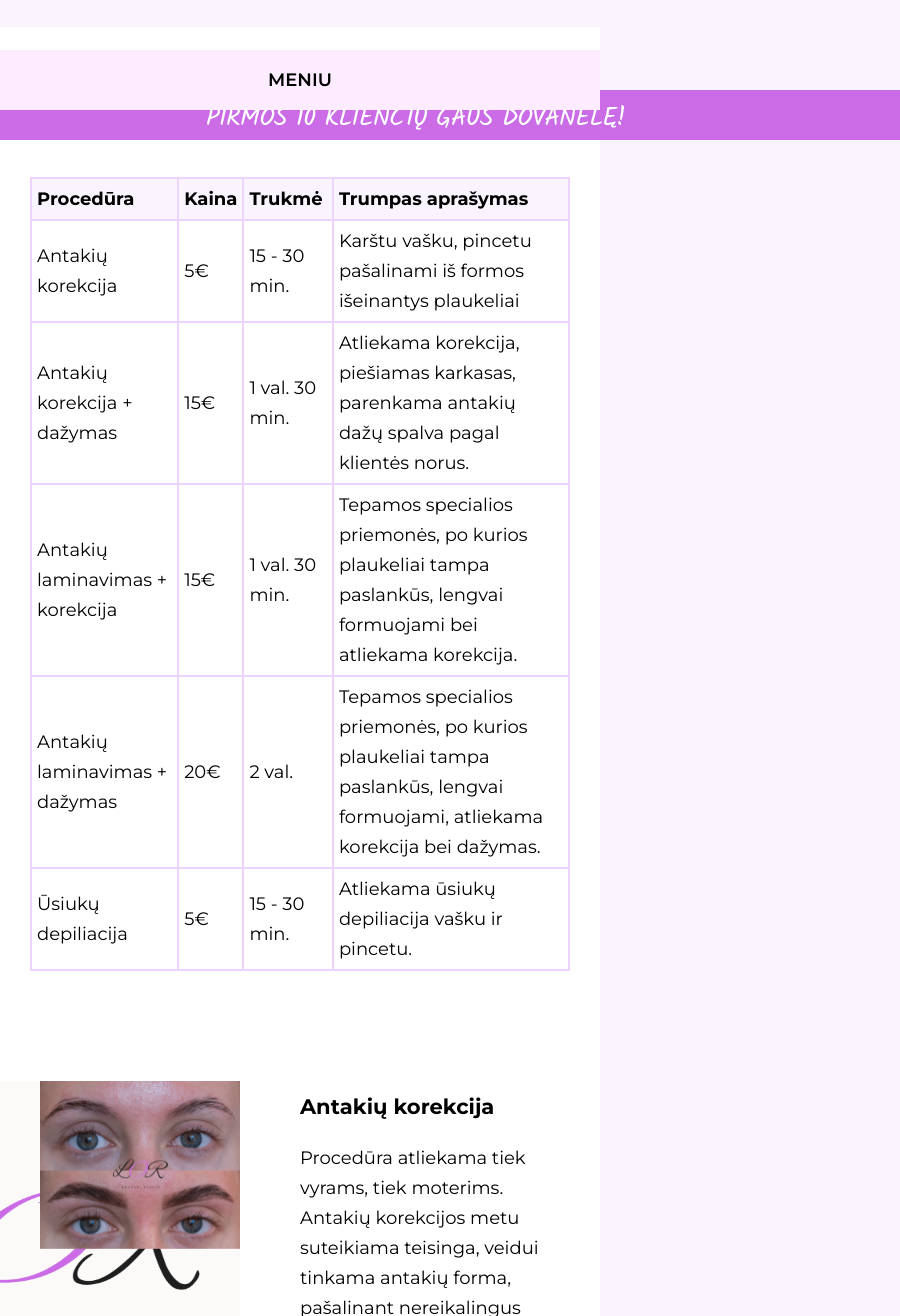
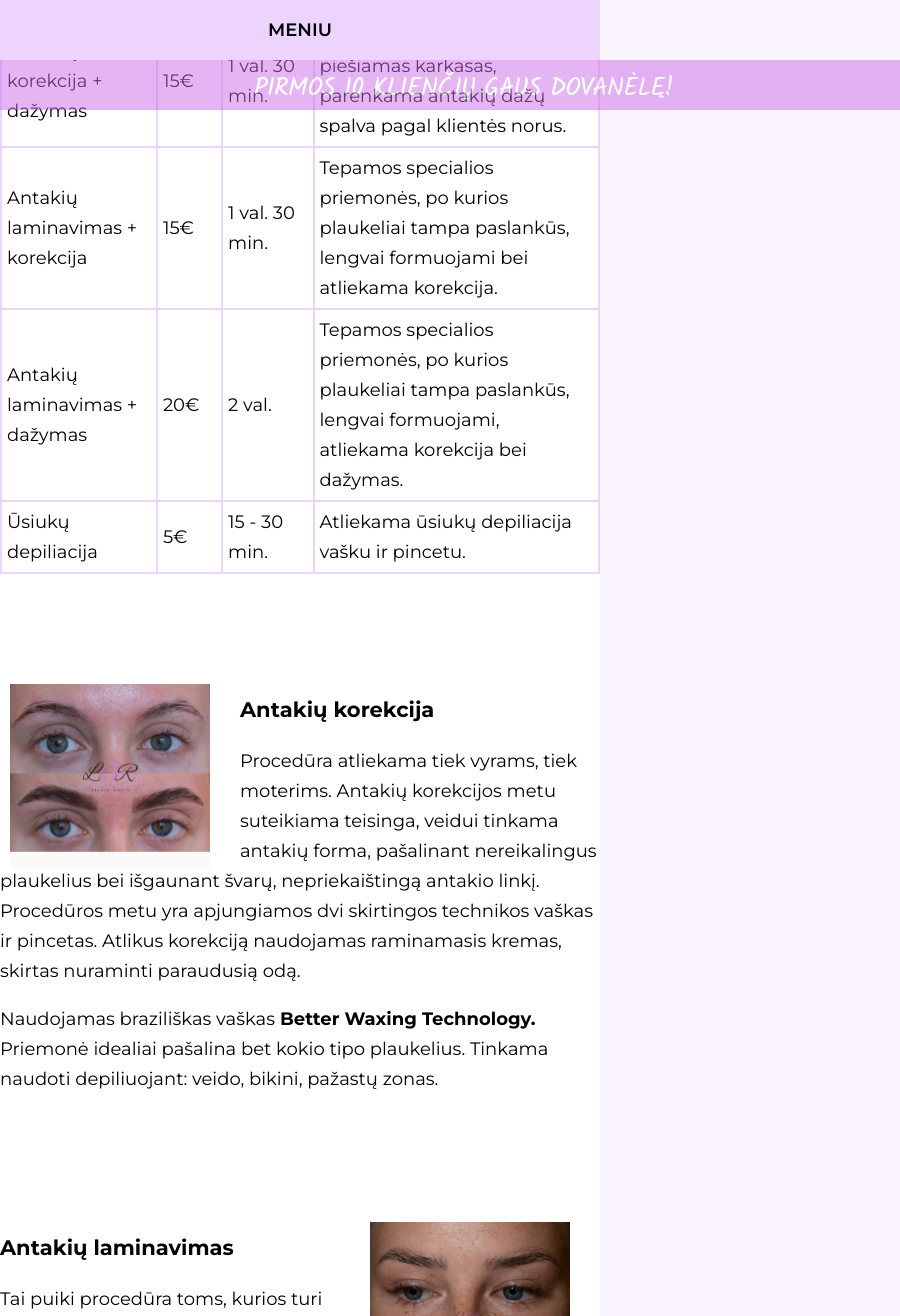
Before and after one commit to ArminasStrolys/react-projects, a React (Create React App) app in the folder eyebrow-portfolio-site/: page /services in a window 600 px wide. Shown: the top 1316 px of the page, 900 px wide, since content can reach past the window. Built offline with nearby package versions, Linux system fonts and the light colour scheme.

Commit message:
Some more responsive fixes

```diff
--- a/eyebrow-portfolio-site/src/components/home/Home.jsx
+++ b/eyebrow-portfolio-site/src/components/home/Home.jsx
@@ -7,6 +7,7 @@ const Home = () => {
     <div>
       <div className="home">
         <Services />
+        <Carousel />
         <article>
           <b>
             <p>SERTIFIKATAI</p>
@@ -40,17 +41,6 @@ const Home = () => {
             </div>
           </div>
         </article>
-        <Carousel />
-        <div>
-          <h3>Ar man nepakenks dažai?</h3>
-          <p>
-            Norint įsitikinti ar dažai Jums nepakenks, rekomenduojama atlikti
-            alergijos testą kiekvienai naudojamai ekspozicijai. Medžiaga tepama
-            ant nedidelio odos ploto, nuvaloma ir stebima 24-48 val. Tiek laiko
-            užtenka norint įsitikinti, jog Jūs šioms medžiagoms nesate
-            alergiški.
-          </p>
-        </div>
       </div>
     </div>
   );
--- a/eyebrow-portfolio-site/src/components/navi/Navi.jsx
+++ b/eyebrow-portfolio-site/src/components/navi/Navi.jsx
@@ -73,7 +73,7 @@ const Navi = () => {
             >
               Pagrindinis
             </NavLink>
-            <NavLink
+            {/* <NavLink
               onClick={handleScrollTop}
               style={({ isActive }) => ({
                 color: isActive ? purple : 'black',
@@ -86,7 +86,7 @@ const Navi = () => {
               to="/services"
             >
               Paslaugos
-            </NavLink>
+            </NavLink> */}
             <NavLink
               onClick={handleScrollTop}
               style={({ isActive }) => ({
@@ -133,9 +133,6 @@ const Navi = () => {
               D.U.K
             </NavLink>
           </nav>
-          {/* <div class="tech-slideshow">
-            <div class="mover-1"></div>
-          </div> */}
           <Routes>
             <Route path="/" element={<Home />} />
             <Route path="/services" element={<Services />} />
--- a/eyebrow-portfolio-site/src/components/services/service/Bronsun.jsx
+++ b/eyebrow-portfolio-site/src/components/services/service/Bronsun.jsx
@@ -31,7 +31,7 @@ export default function Laminate() {
           <li> paslėpti seną permanentą</li>
         </ul>
         <b> Procedūros eiga:</b>
-        <ul className="henna-list">
+        <ul>
           <li>Odos paruošimas (demakiažas / pilingas / nuriebalinimas)</li>
           <li>Formos parinkimas</li>
 
--- a/eyebrow-portfolio-site/src/components/services/service/Henna.jsx
+++ b/eyebrow-portfolio-site/src/components/services/service/Henna.jsx
@@ -27,7 +27,7 @@ export default function Henna() {
       <p>
         <b>Dažymas su Nick Mole Ekko Beauty Henna rekomenduojamas:</b>
 
-        <ul className="henna-list">
+        <ul>
           <li>taupantiems laiką</li>
           <li>norint ryškesnio ir ilgai išliekančio rezultato</li>
           <li>esant ploniems, silpniems plaukeliams, trūkstant apimties</li>
@@ -38,7 +38,7 @@ export default function Henna() {
           <li>norint atsiauginti plaukelius</li>
         </ul>
         <b> Procedūros eiga:</b>
-        <ul className="henna-list">
+        <ul>
           <li>Odos paruošimas (demakiažas / pilingas / nuriebalinimas)</li>
           <li>Formos parinkimas</li>
 
--- a/eyebrow-portfolio-site/src/style/_faq.scss
+++ b/eyebrow-portfolio-site/src/style/_faq.scss
@@ -10,7 +10,7 @@
     display: flex;
     justify-content: space-between;
     .faq-style {
-      width: 40%;
+      width: 50%;
       .ul-bullet-style {
         list-style: none;
       }
@@ -38,13 +38,15 @@
 
 @media screen and (max-width: 850px) {
   .faq {
-    text-align: justify;
+    text-align: unset;
     position: unset;
-    padding: 100px 5% 50px 5%;
-    top: 0;
+    padding: 200px 5% 50px 5%;
+    // top: 0;
     margin: 100px 0 -50px 0;
-    .faq-style {
-      width: 45%;
+    .faq-split {
+      .faq-style {
+        width: 50%;
+      }
     }
   }
 }
@@ -63,7 +65,9 @@
             margin-left: -40px;
           }
           li::before {
-            content: ' ';
+            position: relative;
+            // top: 48px;
+            left: -150px;
           }
         }
       }
--- a/eyebrow-portfolio-site/src/style/_navi.scss
+++ b/eyebrow-portfolio-site/src/style/_navi.scss
@@ -3,9 +3,10 @@
 .tech-slideshow {
   height: 50px;
   margin: 0 auto;
-  position: relative;
+  position: absolute;
   transform: translate3d(0, 0, 0);
   z-index: 2;
+  opacity: 0.5;
 }
 
 .tech-slideshow > div {
@@ -13,7 +14,7 @@
   width: 9000px;
   background: url(../images/long-ad-bar.jpg);
   position: absolute;
-  top: 90px;
+  top: -60px;
   left: 0;
   height: 100%;
   transform: translate3d(0, 0, 0);
@@ -71,6 +72,9 @@
 }
 
 @media screen and (max-width: 850px) {
+  .tech-slideshow > div {
+    top: 60px;
+  }
   .drop-down {
     display: flex;
     font-weight: 600;
@@ -131,6 +135,9 @@
   }
 }
 @media screen and (min-width: 2500px) {
+  .tech-slideshow {
+    top: 150px;
+  }
   .nav-bar {
     gap: 100px;
   }
--- a/eyebrow-portfolio-site/src/style/_services.scss
+++ b/eyebrow-portfolio-site/src/style/_services.scss
@@ -1,9 +1,9 @@
 @import './_var';
 
 .services {
-  margin: 0 0% 0 0%;
+  margin: 200px 0 0 0;
   background-color: $white_color;
-  padding: 5% 3% 5% 3%;
+  padding: 0;
   position: relative;
   top: -150px;
   margin-bottom: -170px;
@@ -35,12 +35,6 @@
     margin: 10px;
     float: left;
     width: 400px;
-  }
-  .henna-list {
-    li {
-      position: relative;
-      left: 50px;
-    }
   }
 }
 .eyebrow-types:nth-of-type(even) {
@@ -76,13 +70,13 @@
 }
 @media screen and (max-width: 850px) {
   .services {
-    margin: 100px 0 -50px 0;
+    margin: 10px 0 -50px 0;
     background-color: $white_color;
     padding: 0 0;
-    padding-top: 50px;
+    // padding-top: 50px;
     position: unset;
-    top: 0;
-    padding: 100px 5% 50px 5%;
+    // top: 0;
+    // padding: 100px 5% 50px 5%;
   }
 }
 
@@ -91,12 +85,34 @@
     img {
       width: 300px;
     }
+    .second-img,
+    .second-img-float {
+      position: relative;
+      width: 300px;
+      height: 254px;
+      left: -340px;
+      margin-right: -400px;
+    }
+    .second-img-float {
+      left: -70px;
+    }
   }
 }
 @media screen and (max-width: 600px) and (min-width: 500px) {
   .eyebrow-types {
     img {
       width: 200px;
+    }
+    .second-img,
+    .second-img-float {
+      position: relative;
+      width: 200px;
+      height: 184px;
+      left: -240px;
+      margin-right: -400px;
+    }
+    .second-img-float {
+      left: -170px;
     }
   }
 }
--- a/eyebrow-portfolio-site/src/style/style.scss
+++ b/eyebrow-portfolio-site/src/style/style.scss
@@ -26,11 +26,9 @@
 
 body {
   background-color: $body_color;
-  // font-family: 'Gill Sans', 'Gill Sans MT', Calibri, 'Trebuchet MS', sans-serif;
   font-family: monste;
   margin: 0;
   line-height: 30px;
   font-size: 18px;
   overflow-x: hidden;
-  // letter-spacing: 3px;
 }
```
